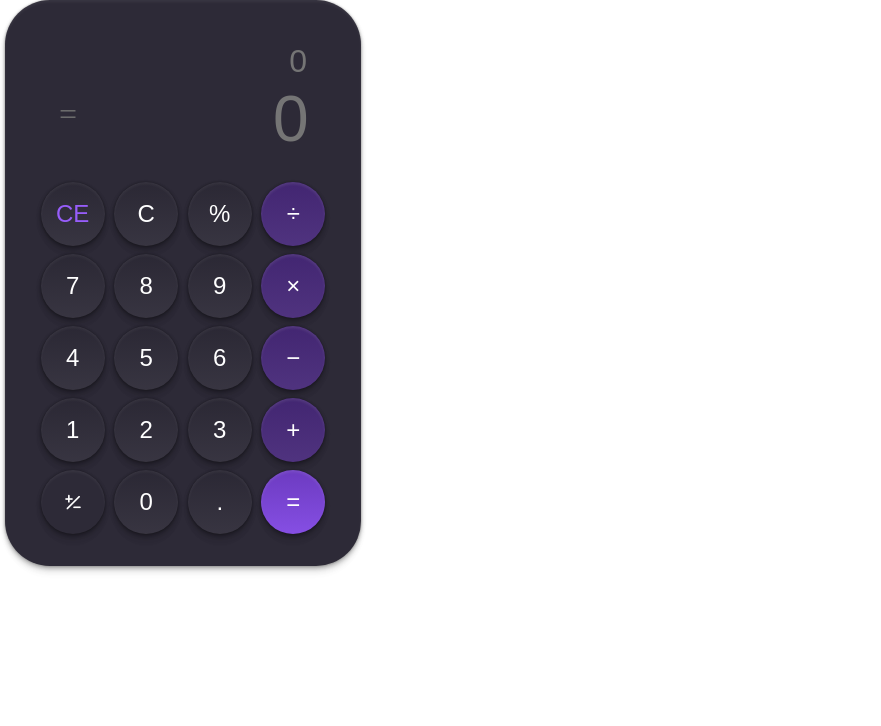
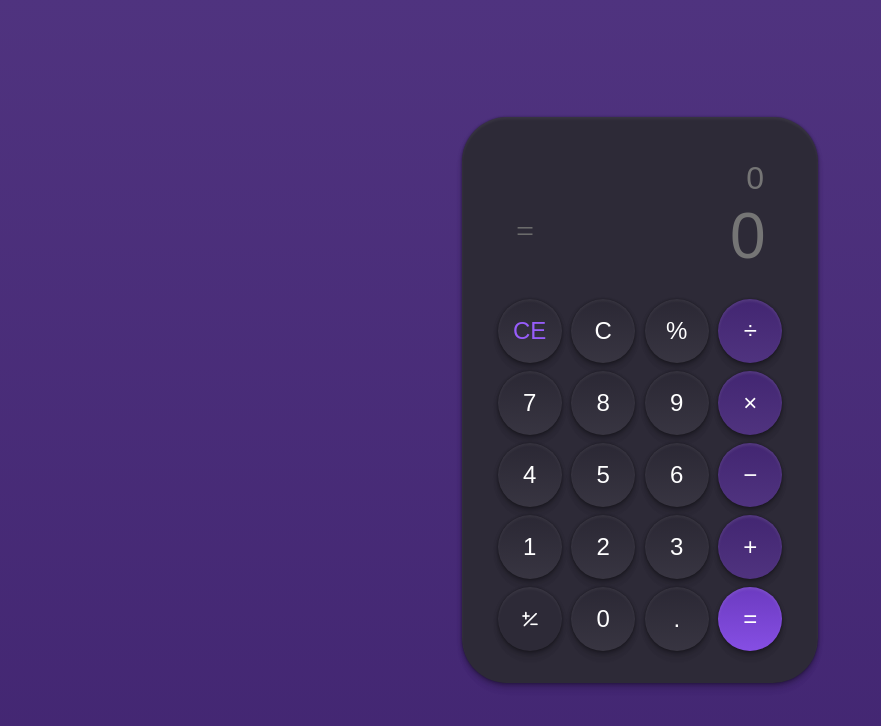
Before and after one commit to Ferngzz/1-sprint-GrupoEstudos-Calculadora, a plain HTML site: page index.html in a window 1280 px wide. Shown: the whole page, without its empty margins (0-881 px from the left). Drawn offline with Linux system fonts and the light colour scheme.

Commit message:
Estilização e centralização

```diff
--- a/style.css
+++ b/style.css
@@ -3,7 +3,12 @@
 }
 
 body{
-padding-left: 5px;
+    height: 100vh;
+    display: flex;
+    justify-content: center;
+    align-items: center;
+    background: linear-gradient(0deg, rgba(0, 0, 0, 0.05) 0.01%, rgba(255, 255, 255, 0.05) 100%), #462878;
+
 }
 
 .invert-signal{
```
